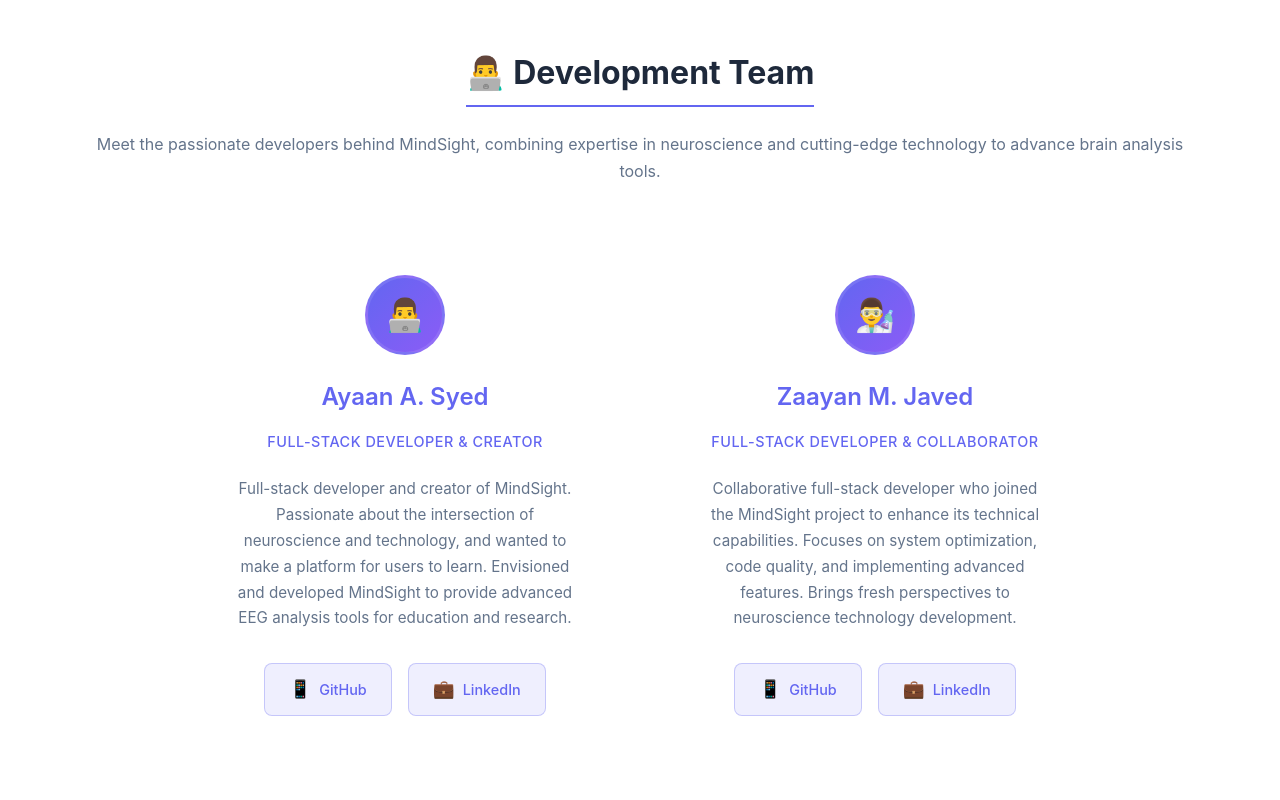
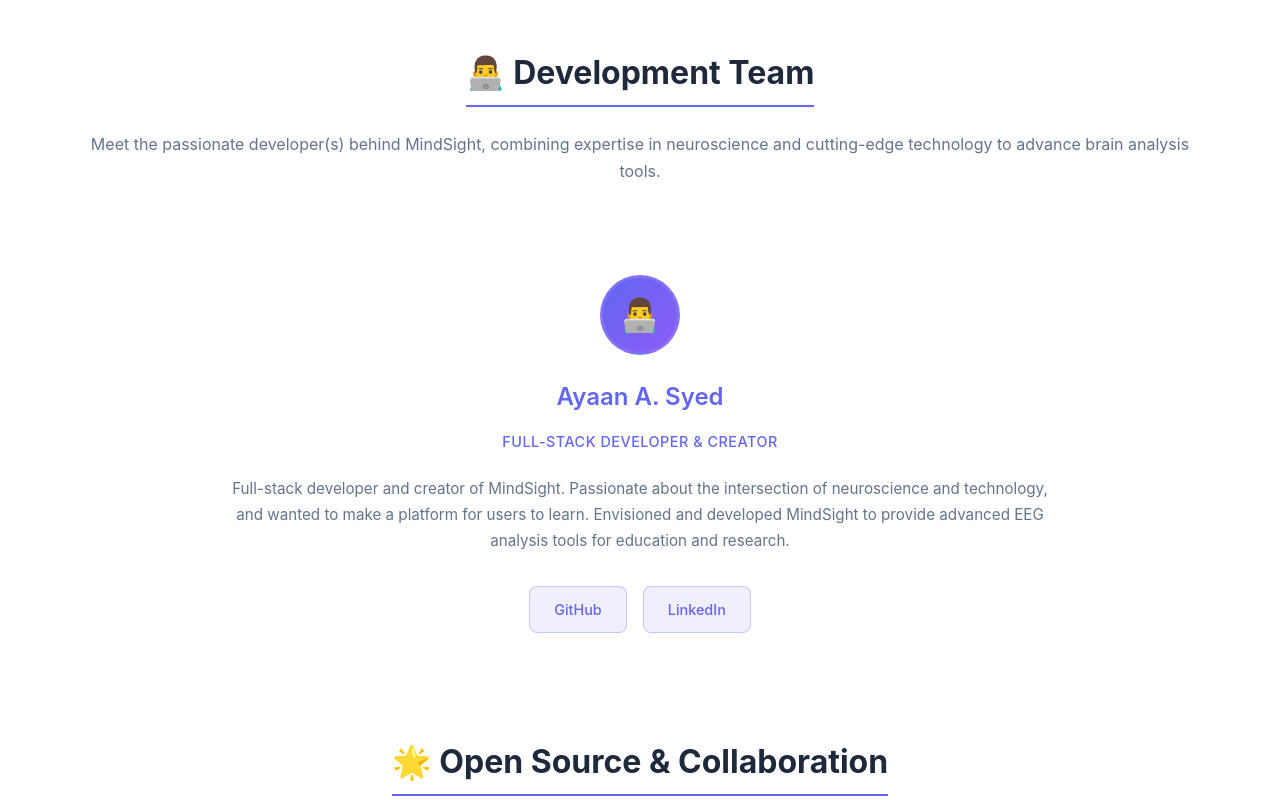
Before and after one commit to ayaan-cs/MindSight, a React (Create React App) app: page /about in a window 1280 px wide. Shown: the part 4440-5240 px from the top of the page. Built offline with nearby package versions, Linux system fonts and the light colour scheme; no server answers.

Commit message:
Fixed styling and README errors

```diff
--- a/src/components/About.css
+++ b/src/components/About.css
@@ -212,11 +212,12 @@
 
 /* Team Grid Layout */
 .team-grid {
-    display: grid;
-    grid-template-columns: repeat(auto-fit, minmax(350px, 1fr));
+    display: flex;
+    flex-wrap: wrap;
     gap: 2.5rem;
     max-width: 900px;
     margin: 2rem auto 0;
+    justify-content: center;
 }
 
 /* Team Cards */
--- a/src/components/About.jsx
+++ b/src/components/About.jsx
@@ -283,7 +283,7 @@
                     <div className="section-header">
                         <h2>👨‍💻 Development Team</h2>
                         <p>
-                            Meet the passionate developers behind MindSight, combining expertise in neuroscience
+                            Meet the passionate developer(s) behind MindSight, combining expertise in neuroscience
                             and cutting-edge technology to advance brain analysis tools.
                         </p>
                     </div>
@@ -300,31 +300,9 @@
                             </p>
                             <div className="member-links">
                                 <a href="https://github.com/ayaan-cs" target="_blank" rel="noopener noreferrer" className="member-link">
-                                    <span className="link-icon">📱</span>
                                     GitHub
                                 </a>
                                 <a href="http://www.linkedin.com/in/ayaan-syed" target="_blank" rel="noopener noreferrer" className="member-link">
-                                    <span className="link-icon">💼</span>
-                                    LinkedIn
-                                </a>
-                            </div>
-                        </div>
-
-                        <div className="team-card">
-                            <div className="member-avatar">👨‍🔬</div>
-                            <h3 className="member-name">Zaayan M. Javed</h3>
-                            <div className="member-role">Full-Stack Developer & Collaborator</div>
-                            <p className="member-description">
-                                Collaborative full-stack developer who joined the MindSight project to enhance its
-                                technical capabilities. Focuses on system optimization, code quality, and implementing advanced features. Brings fresh perspectives to neuroscience technology development.
-                            </p>
-                            <div className="member-links">
-                                <a href="https://github.com/ZaayanJ" target="_blank" rel="noopener noreferrer" className="member-link">
-                                    <span class="link-icon">📱</span>
-                                    GitHub
-                                </a>
-                                <a href="https://www.linkedin.com/in/zaayan-javed/" target="_blank" rel="noopener noreferrer" className="member-link">
-                                    <span className="link-icon">💼</span>
                                     LinkedIn
                                 </a>
                             </div>
```
Also changed, not shown: 1 other file (tests, documents, lock files or other folders).
